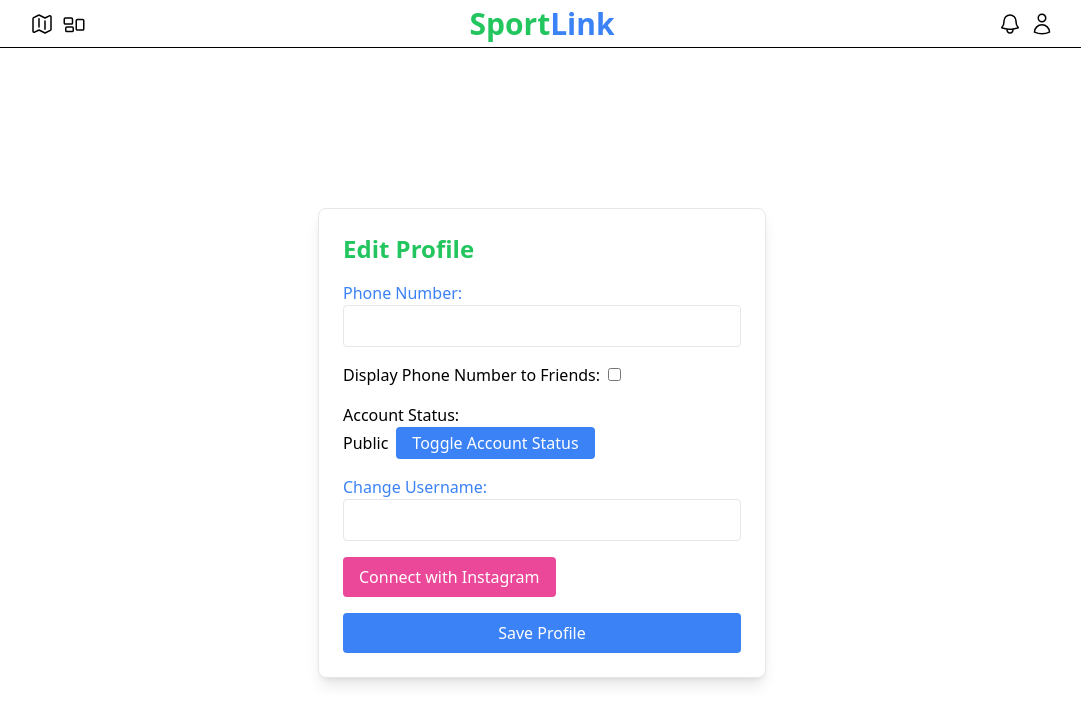
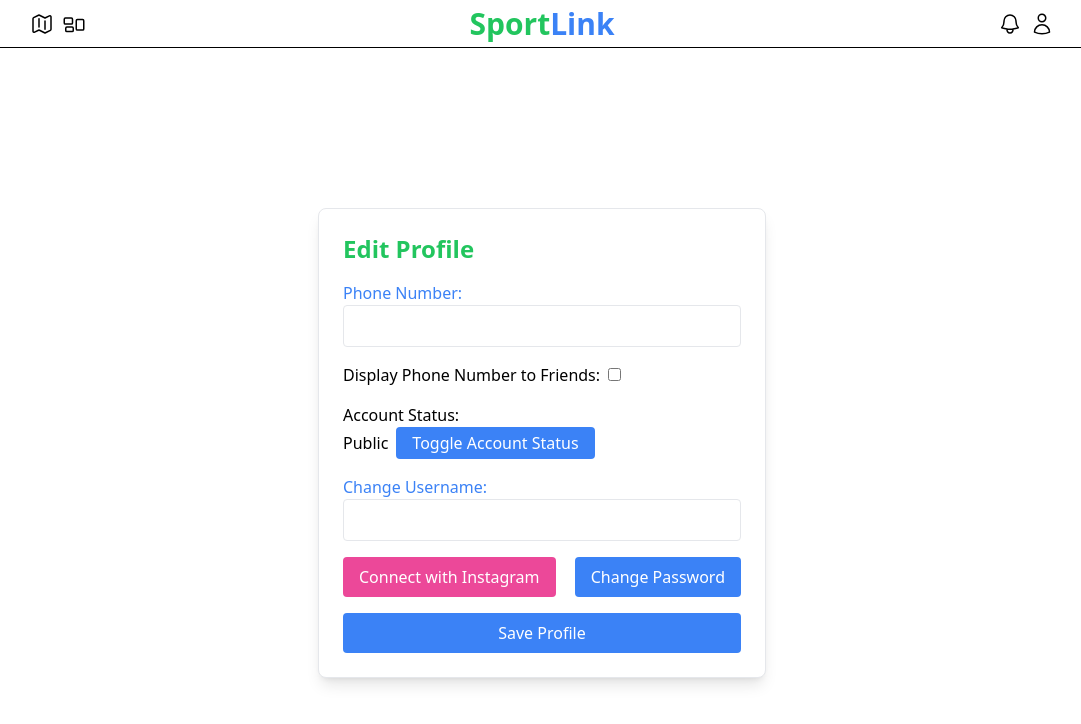
Before and after one commit to Arty5654/SportLink, a Next.js app in the folder web/: page /edit-profile in a window 1280 px wide. Shown: the top 724 px of the page, without its empty margins (98-1179 px from the left). Built offline with nearby package versions, Linux system fonts and the light colour scheme.

Commit message:
Added change password on edit profile page

```diff
--- a/web/app/edit-profile/page.js
+++ b/web/app/edit-profile/page.js
@@ -134,9 +134,12 @@ export default function EditProfile() {
         className="w-full p-2 border rounded"
       />
   </div>
-  <div className="mb-4">
+  <div className="flex flex-row justify-between mb-4">
     <button onClick={handleInstagram} className="bg-pink-500 text-white py-2 px-4 rounded hover:bg-pink-700">
     Connect with Instagram
+    </button>
+    <button onClick={handlePasswordChange} className="ml-2 py-1 px-4 rounded bg-blue-500 text-white hover:bg-blue-700">
+    Change Password
     </button>
   </div>
   <button
```
